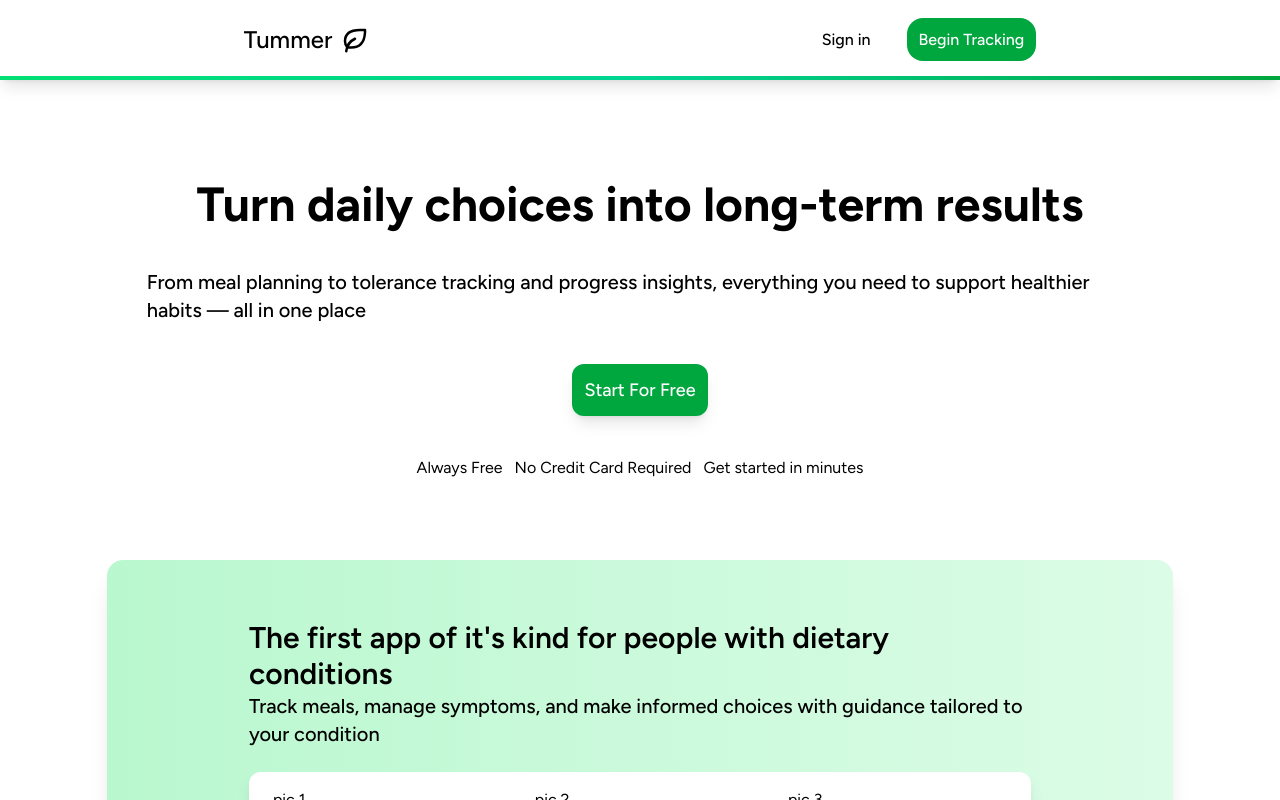
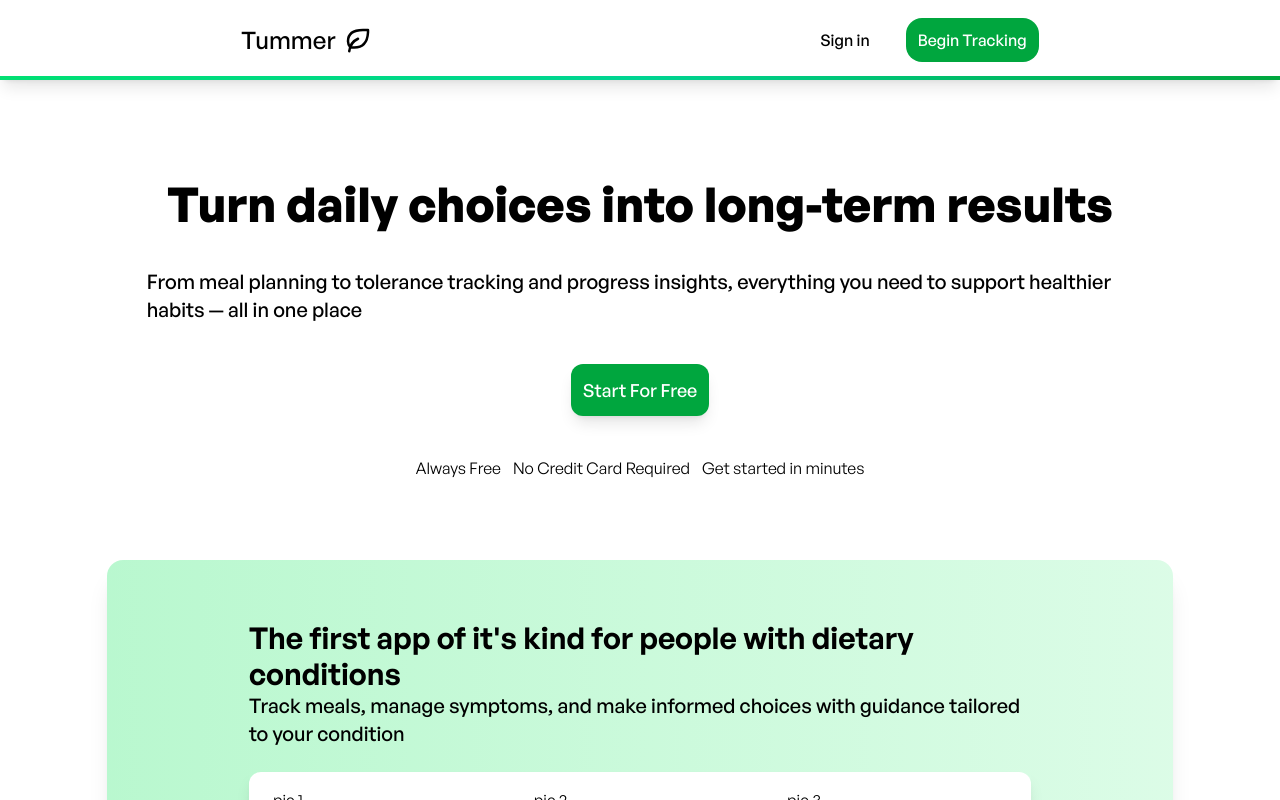
Before and after one commit to MartinGV10/Tummer, a Next.js app: page / in a window 1280 px wide. Shown: the top 800 px of the page. Built offline with nearby package versions, Linux system fonts and the light colour scheme; no server answers; what @radix-ui/themes would draw is missing.

Commit message:
Changed font to general sans

```diff
--- /dev/null
+++ b/app/fonts.ts
@@ -0,0 +1,6 @@
+import localFont from 'next/font/local'
+
+export const generalSans = localFont({
+  src: '../public/fonts/general-sans/GeneralSans-Variable.woff2',
+  variable: '--font-general-sans',
+})
--- a/app/layout.tsx
+++ b/app/layout.tsx
@@ -6,6 +6,7 @@ import Nav from "./Nav";
 import "@radix-ui/themes/styles.css";
 import Footer from "./Footer";
 import { ProfileProvider } from "@/src/context/ProfileContext";
+import  { generalSans } from './fonts'
 
 const figtree = Figtree({
   subsets: ["latin"],
@@ -23,8 +24,8 @@ export default function RootLayout({
 }>) {
   return (
     <html lang="en">
-      <body className={`${figtree.className} antialiased `}>
-      <Theme accentColor="grass" radius="large">
+      <body className={`${generalSans.className} antialiased `}>
+      <Theme accentColor="grass" radius="large" className={`${generalSans.className}`}>
         {/* <ThemePanel></ThemePanel> */}
         <ProfileProvider>
           <main>{children}</main>
--- /dev/null
+++ b/public/fonts/general-sans/general-sans.css
@@ -0,0 +1,167 @@
+/**
+* @license
+*
+* Font Family: General Sans
+* Designed by: Frode Helland
+* URL: https://www.fontshare.com/fonts/general-sans
+* © 2026 Indian Type Foundry
+*
+* General Sans Extralight
+* General Sans ExtralightItalic
+* General Sans Light
+* General Sans LightItalic
+* General Sans Regular
+* General Sans Italic
+* General Sans Medium
+* General Sans MediumItalic
+* General Sans Semibold
+* General Sans SemiboldItalic
+* General Sans Bold
+* General Sans BoldItalic
+* General Sans Variable (Variable font)
+* General Sans VariableItalic (Variable font)
+
+*
+*/
+@font-face {
+  font-family: 'GeneralSans-Extralight';
+  src: url('../fonts/GeneralSans-Extralight.woff2') format('woff2'),
+       url('../fonts/GeneralSans-Extralight.woff') format('woff'),
+       url('../fonts/GeneralSans-Extralight.ttf') format('truetype');
+  font-weight: 200;
+  font-display: swap;
+  font-style: normal;
+}
+@font-face {
+  font-family: 'GeneralSans-ExtralightItalic';
+  src: url('../fonts/GeneralSans-ExtralightItalic.woff2') format('woff2'),
+       url('../fonts/GeneralSans-ExtralightItalic.woff') format('woff'),
+       url('../fonts/GeneralSans-ExtralightItalic.ttf') format('truetype');
+  font-weight: 200;
+  font-display: swap;
+  font-style: italic;
+}
+@font-face {
+  font-family: 'GeneralSans-Light';
+  src: url('../fonts/GeneralSans-Light.woff2') format('woff2'),
+       url('../fonts/GeneralSans-Light.woff') format('woff'),
+       url('../fonts/GeneralSans-Light.ttf') format('truetype');
+  font-weight: 300;
+  font-display: swap;
+  font-style: normal;
+}
+@font-face {
+  font-family: 'GeneralSans-LightItalic';
+  src: url('../fonts/GeneralSans-LightItalic.woff2') format('woff2'),
+       url('../fonts/GeneralSans-LightItalic.woff') format('woff'),
+       url('../fonts/GeneralSans-LightItalic.ttf') format('truetype');
+  font-weight: 300;
+  font-display: swap;
+  font-style: italic;
+}
+@font-face {
+  font-family: 'GeneralSans-Regular';
+  src: url('../fonts/GeneralSans-Regular.woff2') format('woff2'),
+       url('../fonts/GeneralSans-Regular.woff') format('woff'),
+       url('../fonts/GeneralSans-Regular.ttf') format('truetype');
+  font-weight: 400;
+  font-display: swap;
+  font-style: normal;
+}
+@font-face {
+  font-family: 'GeneralSans-Italic';
+  src: url('../fonts/GeneralSans-Italic.woff2') format('woff2'),
+       url('../fonts/GeneralSans-Italic.woff') format('woff'),
+       url('../fonts/GeneralSans-Italic.ttf') format('truetype');
+  font-weight: 400;
+  font-display: swap;
+  font-style: italic;
+}
+@font-face {
+  font-family: 'GeneralSans-Medium';
+  src: url('../fonts/GeneralSans-Medium.woff2') format('woff2'),
+       url('../fonts/GeneralSans-Medium.woff') format('woff'),
+       url('../fonts/GeneralSans-Medium.ttf') format('truetype');
+  font-weight: 500;
+  font-display: swap;
+  font-style: normal;
+}
+@font-face {
+  font-family: 'GeneralSans-MediumItalic';
+  src: url('../fonts/GeneralSans-MediumItalic.woff2') format('woff2'),
+       url('../fonts/GeneralSans-MediumItalic.woff') format('woff'),
+       url('../fonts/GeneralSans-MediumItalic.ttf') format('truetype');
+  font-weight: 500;
+  font-display: swap;
+  font-style: italic;
+}
+@font-face {
+  font-family: 'GeneralSans-Semibold';
+  src: url('../fonts/GeneralSans-Semibold.woff2') format('woff2'),
+       url('../fonts/GeneralSans-Semibold.woff') format('woff'),
+       url('../fonts/GeneralSans-Semibold.ttf') format('truetype');
+  font-weight: 600;
+  font-display: swap;
+  font-style: normal;
+}
+@font-face {
+  font-family: 'GeneralSans-SemiboldItalic';
+  src: url('../fonts/GeneralSans-SemiboldItalic.woff2') format('woff2'),
+       url('../fonts/GeneralSans-SemiboldItalic.woff') format('woff'),
+       url('../fonts/GeneralSans-SemiboldItalic.ttf') format('truetype');
+  font-weight: 600;
+  font-display: swap;
+  font-style: italic;
+}
+@font-face {
+  font-family: 'GeneralSans-Bold';
+  src: url('../fonts/GeneralSans-Bold.woff2') format('woff2'),
+       url('../fonts/GeneralSans-Bold.woff') format('woff'),
+       url('../fonts/GeneralSans-Bold.ttf') format('truetype');
+  font-weight: 700;
+  font-display: swap;
+  font-style: normal;
+}
+@font-face {
+  font-family: 'GeneralSans-BoldItalic';
+  src: url('../fonts/GeneralSans-BoldItalic.woff2') format('woff2'),
+       url('../fonts/GeneralSans-BoldItalic.woff') format('woff'),
+       url('../fonts/GeneralSans-BoldItalic.ttf') format('truetype');
+  font-weight: 700;
+  font-display: swap;
+  font-style: italic;
+}
+/**
+* This is a variable font
+* You can control variable axes as shown below:
+* font-variation-settings: wght 700.0;
+*
+* available axes:
+'wght' (range from 200.0 to 700.0
+*/
+@font-face {
+  font-family: 'GeneralSans-Variable';
+  src: url('../fonts/GeneralSans-Variable.woff2') format('woff2'),
+       url('../fonts/GeneralSans-Variable.woff') format('woff'),
+       url('../fonts/GeneralSans-Variable.ttf') format('truetype');
+  font-weight: 200 700;
+  font-display: swap;
+  font-style: normal;
+}
+/**
+* This is a variable font
+* You can control variable axes as shown below:
+* font-variation-settings: wght 700.0;
+*
+* available axes:
+'wght' (range from 200.0 to 700.0
+*/
+@font-face {
+  font-family: 'GeneralSans-VariableItalic';
+  src: url('../fonts/GeneralSans-VariableItalic.woff2') format('woff2'),
+       url('../fonts/GeneralSans-VariableItalic.woff') format('woff'),
+       url('../fonts/GeneralSans-VariableItalic.ttf') format('truetype');
+  font-weight: 200 700;
+  font-display: swap;
+  font-style: italic;
+}
```
Also changed, not shown: public/fonts/general-sans/GeneralSans-Variable.woff2 (added).
